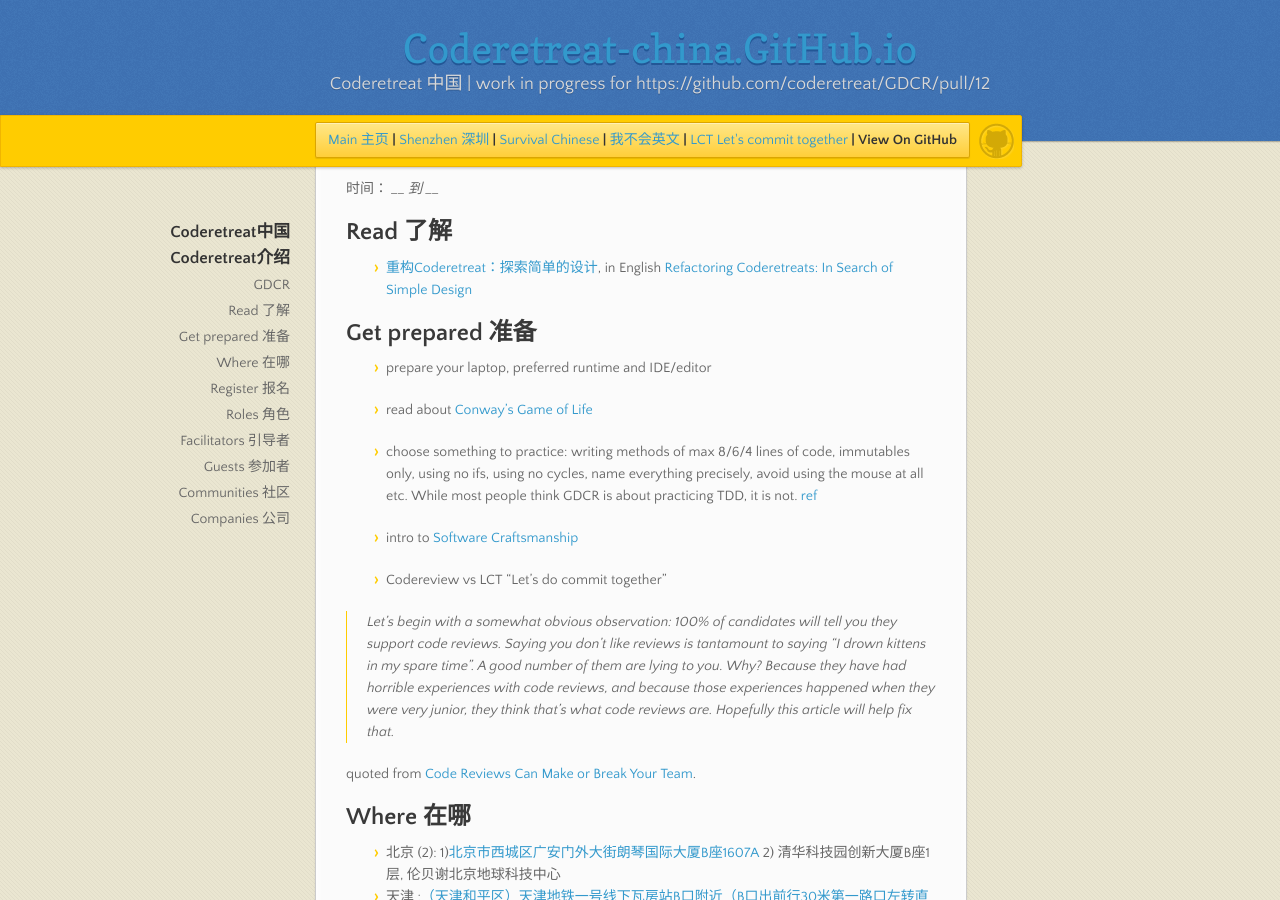
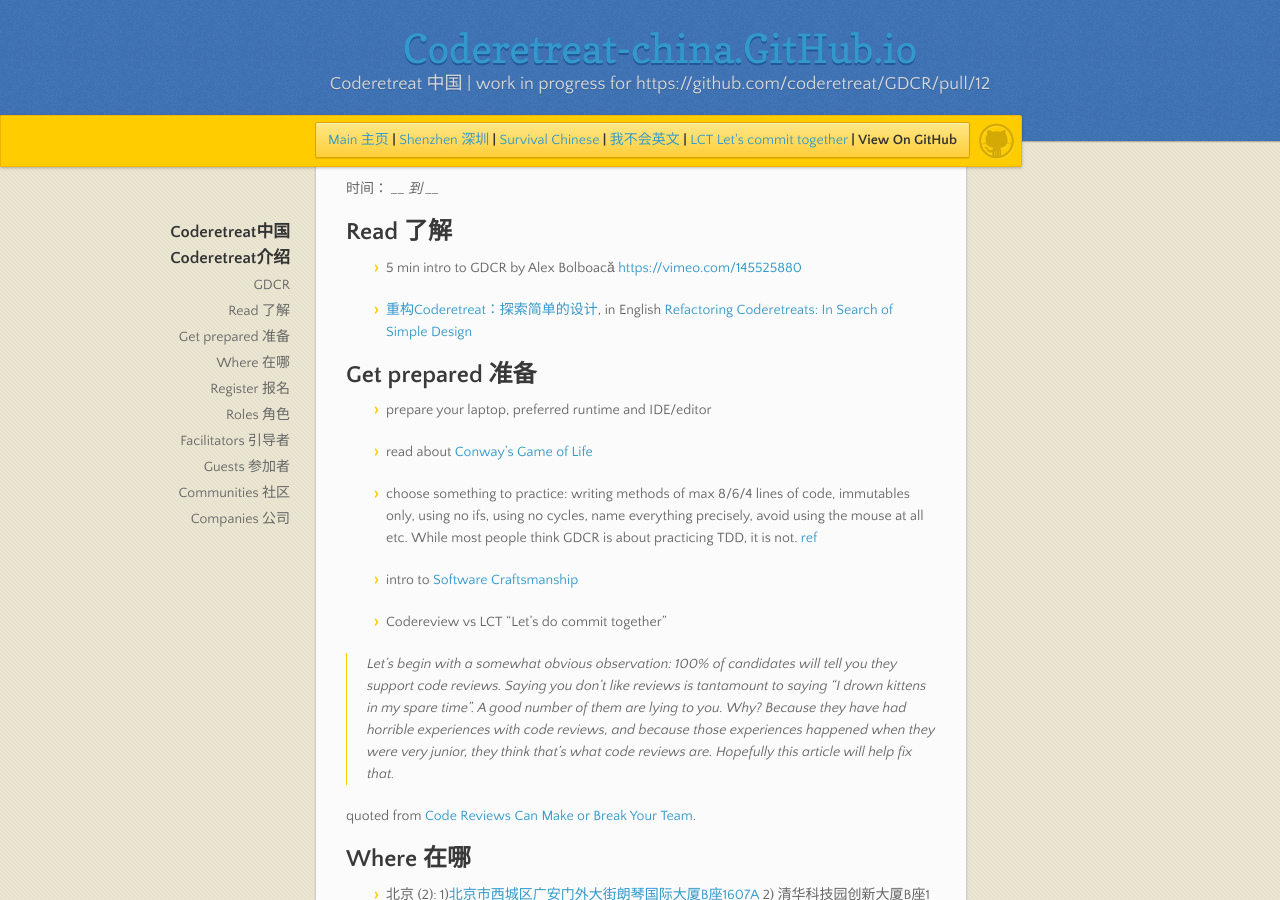
Before and after one commit to coderetreat-china/coderetreat-china.github.io, a Jekyll site: the page built from index.md, in a window 1280 px wide and 900 px high, scrolled down 813 px. Built offline with Jekyll 4.4.1, drawn with Linux system fonts in a browser that asks for light colours; comment, search, counter and statistics services are not loaded.

Commit message:
vimeo link

```diff
--- a/index.md
+++ b/index.md
@@ -23,6 +23,8 @@ Coderetreat is about [Extreme Programming](http://www.extremeprogramming.org/) (
 时间：  ___ 到  ___
 
 ## Read 了解
+
+- 5 min intro to GDCR by Alex Bolboacă <https://vimeo.com/145525880>
 
 - [重构Coderetreat：探索简单的设计](http://www.infoq.com/cn/articles/refactoring-coderetreats), in English [Refactoring Coderetreats: In Search of Simple Design](http://www.infoq.com/articles/refactoring-coderetreats)
 
```
